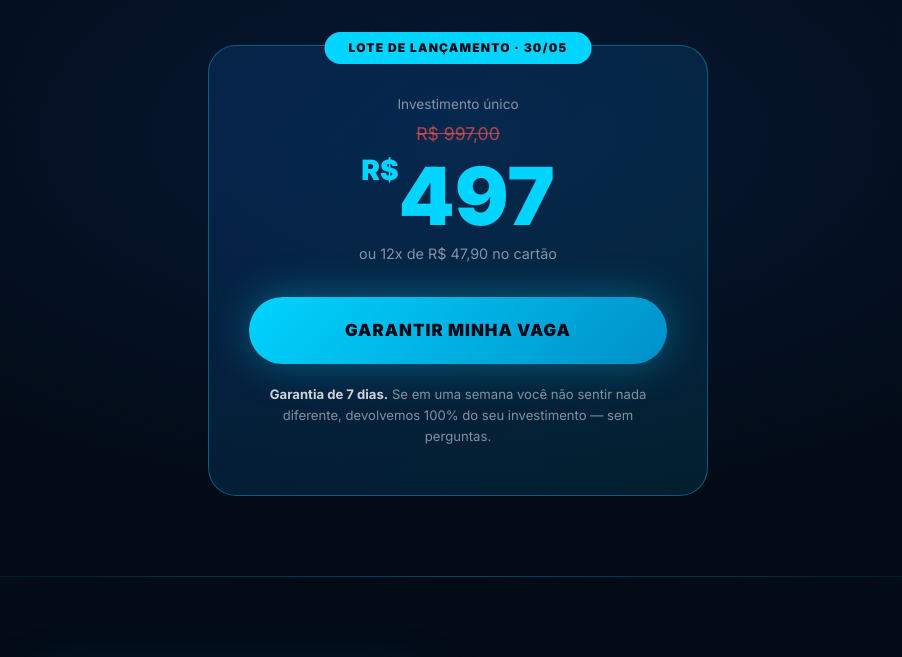
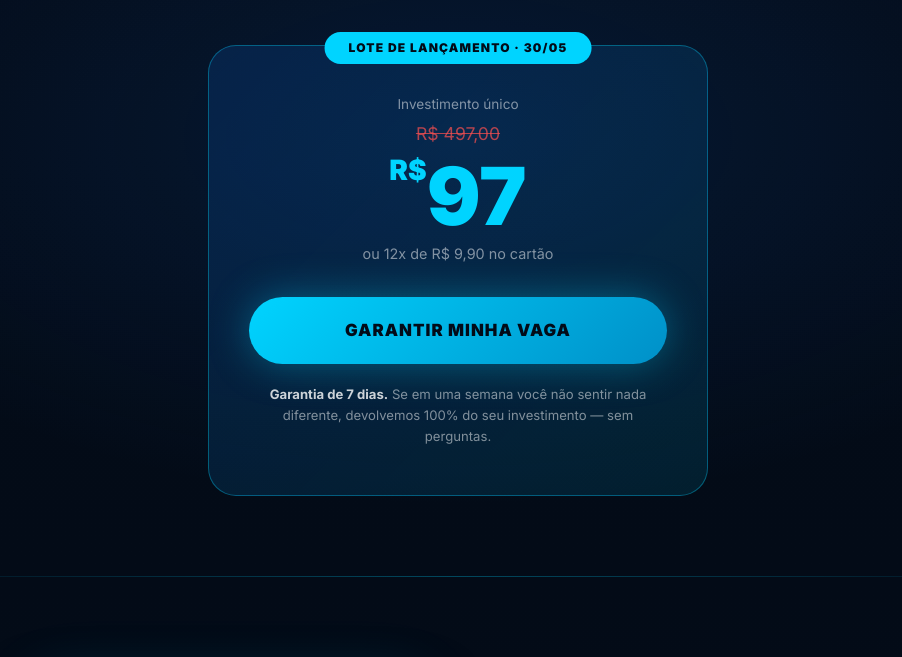
Before and after one commit to Deniswrtavares/waterser, a plain HTML site: page workshop/index.html in a window 1280 px wide. Shown: the part 8208-8865 px from the top of the page, without its empty margins (182-1084 px from the left). Drawn offline with nearby package versions, Linux system fonts and the light colour scheme; a web font is replaced by a local one.

Commit message:
Preço do workshop atualizado para R$97

```diff
--- a/workshop/index.html
+++ b/workshop/index.html
@@ -868,9 +868,9 @@
       <div class="price-card">
         <div class="price-badge">Lote de Lançamento · 30/05</div>
         <p class="price-from">Investimento único</p>
-        <p class="price-old">R$ 997,00</p>
-        <p class="price-main"><sup>R$</sup>497</p>
-        <p class="price-installment">ou 12x de R$ 47,90 no cartão</p>
+        <p class="price-old">R$ 497,00</p>
+        <p class="price-main"><sup>R$</sup>97</p>
+        <p class="price-installment">ou 12x de R$ 9,90 no cartão</p>
         <a href="https://pay.kiwify.com.br/ePHZLmX" class="price-cta" target="_blank">
           Garantir Minha Vaga
         </a>
```
